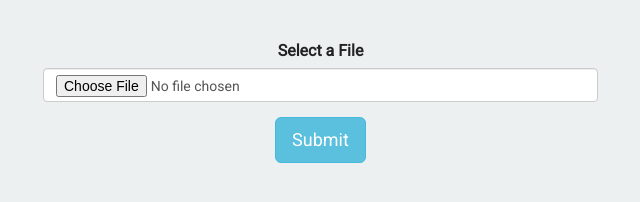
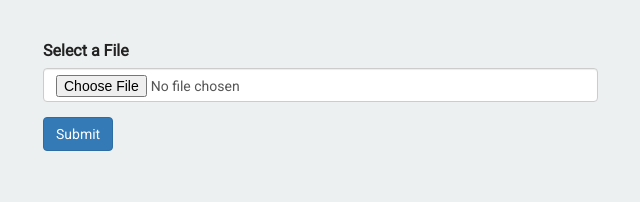
Before and after one commit to theproactivedev/file-metadata, a website: page views/index.html in a window 1280 px wide. Shown: the whole page, without its empty margins (27-667 px from the left). Drawn offline with nearby package versions, Linux system fonts and the light colour scheme.

Commit message:
Checkpoint

```diff
--- a/public/style.css
+++ b/public/style.css
@@ -11,6 +11,10 @@ body {
 .container {
 	padding: 0;
 	margin-top: 40px;
+}
+
+.form-group {
+  text-align: left;
 }
 
 .footer {
--- a/views/index.html
+++ b/views/index.html
@@ -17,7 +17,7 @@
              <input type="file" id="file-input" name="file" class="form-control">
            </div>
            <div class="form-group">
-             <input type="submit" value="Submit" class="btn btn-lg btn-info">
+             <input type="submit" value="Submit" class="btn btn-primary">
            </div>
         </form>
       </div>
```
